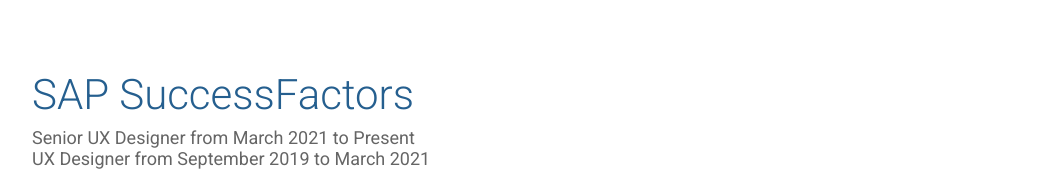
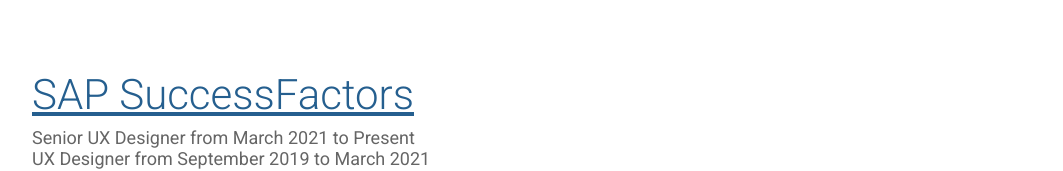
Before and after one commit to gmarchx/gmarchx.github.io, a plain HTML site: page index.html in a window 1280 px wide. In both pictures the pointer is over the link "SAP SuccessFactors". Shown: the part 300-471 px from the top of the page, without its empty margins (108-1171 px from the left). Drawn offline with Linux system fonts and the light colour scheme.

Commit message:
updated link styling

```diff
--- a/style.css
+++ b/style.css
@@ -35,6 +35,11 @@
 a {
   color: #255f8f;
   text-decoration: none;
+}
+
+a:hover {
+  color: #255f8f;
+  text-decoration: underline;
 }
 
 h4 {
```
